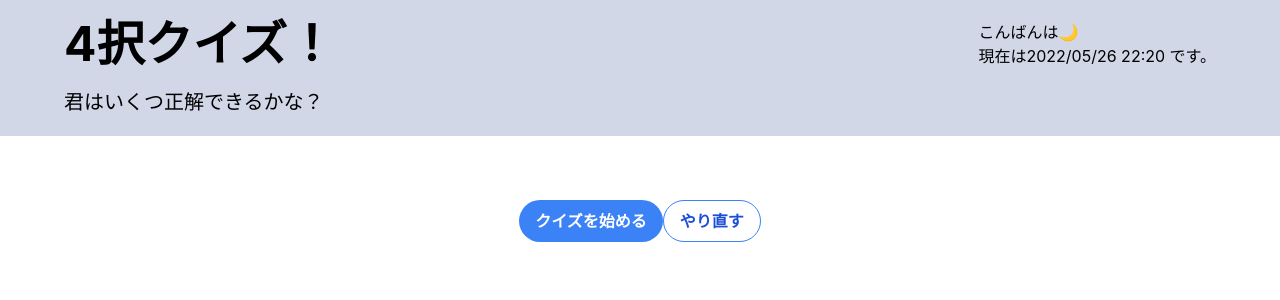
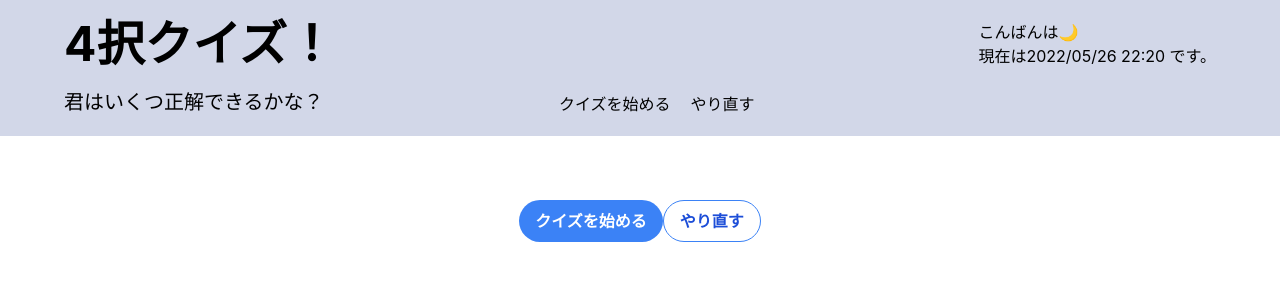
Before and after one commit to Mackie-S/RaiseTech_React, a React (Create React App) app: page / in a window 1280 px wide. Shown: the top 300 px of the page. Built offline with nearby package versions, Linux system fonts and the light colour scheme.

Commit message:
implemented props for Buttons

```diff
--- a/src/Components/Header.jsx
+++ b/src/Components/Header.jsx
@@ -1,6 +1,7 @@
 import { Date } from "./Date";
+import { Buttons } from "./Buttons";
 
-export const Header = () => {
+export const Header = (props) => {
   return (
     <header className="flex justify-center bg-blue-900/20 p-5">
       <div className="flex justify-between max-w-6xl w-full">
@@ -8,6 +9,10 @@ export const Header = () => {
           <h1 className="text-5xl font-bold mb-5">4択クイズ！</h1>
           <p className="text-xl">君はいくつ正解できるかな？</p>
         </div>
+        <div className="flex items-end gap-5">
+          <Buttons onClick={props.onClickStart} className="bg-blue-500 hover:bg-blue-700 text-white font-bold py-2 px-4 rounded-full">クイズを始める</Buttons>
+          <Buttons onClick={props.onClickReset} className="bg-transparent hover:bg-blue-500 text-blue-700 font-semibold hover:text-white py-2 px-4 border border-blue-500 hover:border-transparent rounded-full">やり直す</Buttons>
+        </div>
         <Date />
       </div>
     </header>
```
